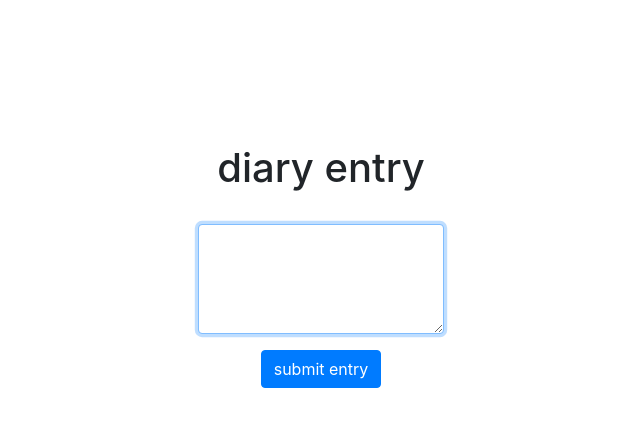
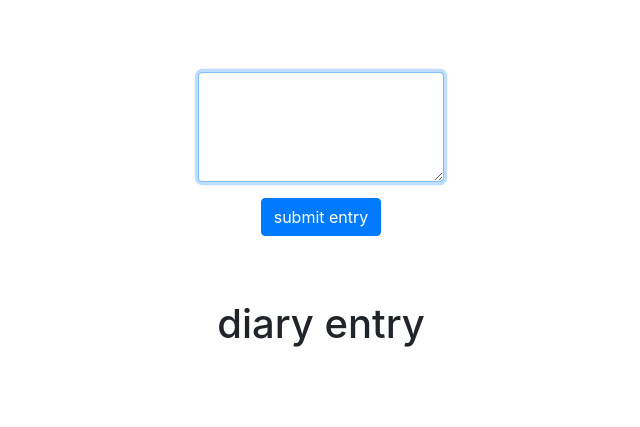
Before and after one commit to kelseyywu/serenity, a Flask app: page /diary in a window 1280 px wide. Shown: the part 76-503 px from the top of the page, without its empty margins (319-959 px from the left). Run offline with Flask 2, Linux system fonts and the light colour scheme; a user stored in the database is signed in; some libraries are stand-ins or nearby versions.

Commit message:
Thu, Dec 2, 2021, 4:58 AM +00:00

```diff
--- a/static/styles.css
+++ b/static/styles.css
@@ -48,3 +48,11 @@ tbody tr:nth-of-type(odd) {
     font-family: Helvetica, Sans-Serif;
     font-weight: bold;
 }
+
+.content {
+    position: absolute;
+    left: 50%;
+    top: 50%;
+    -webkit-transform: translate(-50%, -50%);
+    transform: translate(-50%, -50%);
+  }
--- a/templates/diary.html
+++ b/templates/diary.html
@@ -21,8 +21,7 @@
         <title>diary</title>
     </head>
     <body>
-        <br><br><br><br>
-        <h1 style="text-align:center"> diary entry </h1>
+        <h1 style="text-align:center" class="content"> diary entry </h1>
         <br>
         <form action="/diary" method="post">
             <div class="mb-3">
```
Also changed, not shown: 1 other file.
